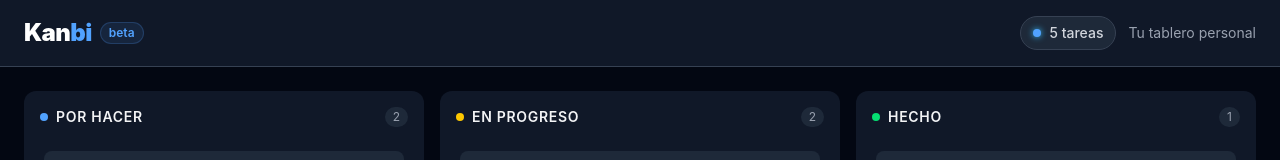
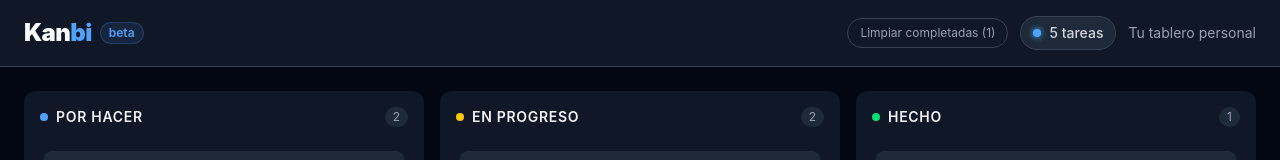
Before and after one commit to claramontano/kanbi, a React (Vite) app: page / in a window 1280 px wide. Shown: the top 160 px of the page. Built offline with nearby package versions, Linux system fonts and the light colour scheme.

Commit message:
feat: add clear completed tasks button

```diff
--- a/src/App.jsx
+++ b/src/App.jsx
@@ -1,14 +1,25 @@
-import { useState, useEffect } from 'react'
+import { useState } from 'react'
 import Navbar from './components/Navbar'
 import Board from './components/Board'
 
 function App() {
   const [taskCount, setTaskCount] = useState(0)
+  const [doneCount, setDoneCount] = useState(0)
+  const [clearDone, setClearDone] = useState(false)
 
   return (
     <div className="min-h-screen bg-gray-950 text-white">
-      <Navbar taskCount={taskCount} />
-      <Board onTaskCountChange={setTaskCount} />
+      <Navbar
+        taskCount={taskCount}
+        doneCount={doneCount}
+        onClearDone={() => setClearDone(true)}
+      />
+      <Board
+        onTaskCountChange={setTaskCount}
+        onDoneCountChange={setDoneCount}
+        clearDone={clearDone}
+        onClearDoneDone={() => setClearDone(false)}
+      />
     </div>
   )
 }
--- a/src/components/Board.jsx
+++ b/src/components/Board.jsx
@@ -24,7 +24,7 @@ const columns = [
 
 const COLUMN_IDS = ['todo', 'inprogress', 'done']
 
-function Board({ onTaskCountChange }) {
+function Board({ onTaskCountChange, onDoneCountChange, clearDone, onClearDoneDone }) {
     const [tasks, setTasks] = useState(() => {
         const saved = localStorage.getItem('kanbi-tasks')
         return saved ? JSON.parse(saved) : initialTasks
@@ -43,6 +43,16 @@ function Board({ onTaskCountChange }) {
         onTaskCountChange(tasks.length)
     }, [tasks])
 
+    useEffect(() => {
+        onDoneCountChange(tasks.filter(t => t.column === 'done').length)
+    }, [tasks])
+
+    useEffect(() => {
+        if (clearDone) {
+            setTasks(prev => prev.filter(t => t.column !== 'done'))
+            onClearDoneDone()
+        }
+    }, [clearDone])
     function handleDragStart({ active }) {
         setActiveTask(tasks.find(t => t.id === active.id) || null)
     }
--- a/src/components/Navbar.jsx
+++ b/src/components/Navbar.jsx
@@ -1,4 +1,4 @@
-function Navbar({ taskCount }) {
+function Navbar({ taskCount, doneCount, onClearDone }) {
     return (
         <nav className="bg-gray-900 border-b border-gray-700 px-6 py-4 flex items-center justify-between">
             <div className="flex items-center gap-2">
@@ -11,15 +11,21 @@ function Navbar({ taskCount }) {
             </div>
 
             <div className="flex items-center gap-3">
+                {doneCount > 0 && (
+                    <button
+                        onClick={onClearDone}
+                        className="text-xs text-gray-400 hover:text-red-400 border border-gray-700 hover:border-red-400/30 rounded-full px-3 py-1.5 transition-all"
+                    >
+                        Limpiar completadas ({doneCount})
+                    </button>
+                )}
                 <div className="flex items-center gap-2 bg-gray-800 rounded-full px-3 py-1.5 border border-gray-700">
                     <span className="w-2 h-2 rounded-full bg-blue-400 shadow-[0_0_6px_#38bdf8]"></span>
                     <span className="text-sm text-gray-300 font-medium">
                         {taskCount} {taskCount === 1 ? 'tarea' : 'tareas'}
                     </span>
                 </div>
-                <span className="text-sm text-gray-400">
-                    Tu tablero personal
-                </span>
+                <span className="text-sm text-gray-400">Tu tablero personal</span>
             </div>
         </nav>
     )
```
